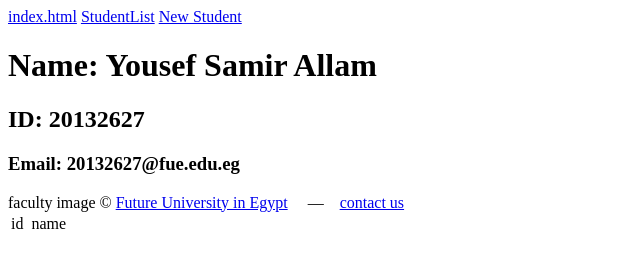
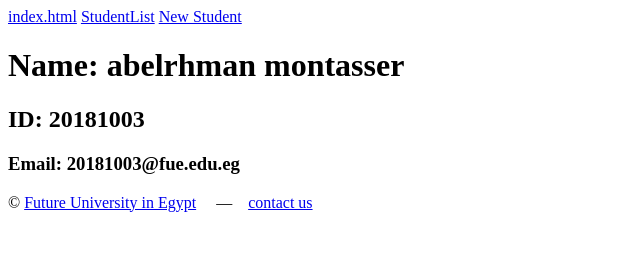
Before and after one commit to Abdelrhmanmon/dm324_abdelrhman-montasser, a plain HTML site: page index.html in a window 1280 px wide. Shown: the whole page, without its empty margins (0-640 px from the left). Drawn offline with Linux system fonts and the light colour scheme.

Commit message:
lab 16-11-2020

```diff
--- a/index.html
+++ b/index.html
@@ -1,41 +1,24 @@
 <html>
    <head>
     <title>DM324 - Home Page</title>
+
+
+<link rel="stylesheet" type="text/css" href="style.css">
    </head>
 
    <body>
        <!--nav-->
         <a href="index.html">index.html</a>
         <a href="studentlist.html">StudentList</a>
-        <a href="#">New Student</a>
+        <a href="New Student.html">New Student</a>
         <!--nav#-->
+ <!--section-->
+ <h1 id="specialtitle"></h1>
 
-    <h1>Name: Yousef Samir Allam</h1>
-    <h2>ID: 20132627</h2>
-    <h3>Email: 20132627@fue.edu.eg</h3>
-    <table>
-<thead>
-    <tr>
-        <td>
-            id
-            <td>
-                <td>
-                    name
-                    <td>
-
-                    </td>
-                    faculty
-                </td>
-            </td>
-            image
-        </td>
-
-    </tr>
-
-    <tbody>
-    </tbody>
-        <tfoot></tfoot>
-</thead>
+    <h1>Name: abelrhman montasser</h1>
+    <h2>ID: 20181003</h2>
+    <h3>Email: 20181003@fue.edu.eg </h3>
+   <!--section-->
 
          <!--footer-->
          &copy; <a href="http://www.fue.edu.eg">Future University in Egypt</a> &nbsp; &nbsp; &mdash;&nbsp; &nbsp; <a href="mailto:20132627@fue.edu.eg">contact us</a>
```
Also changed, not shown: New Student.html (added, +30 -0 lines), studentlist.html (line endings or trailing spaces), style.css (added).
